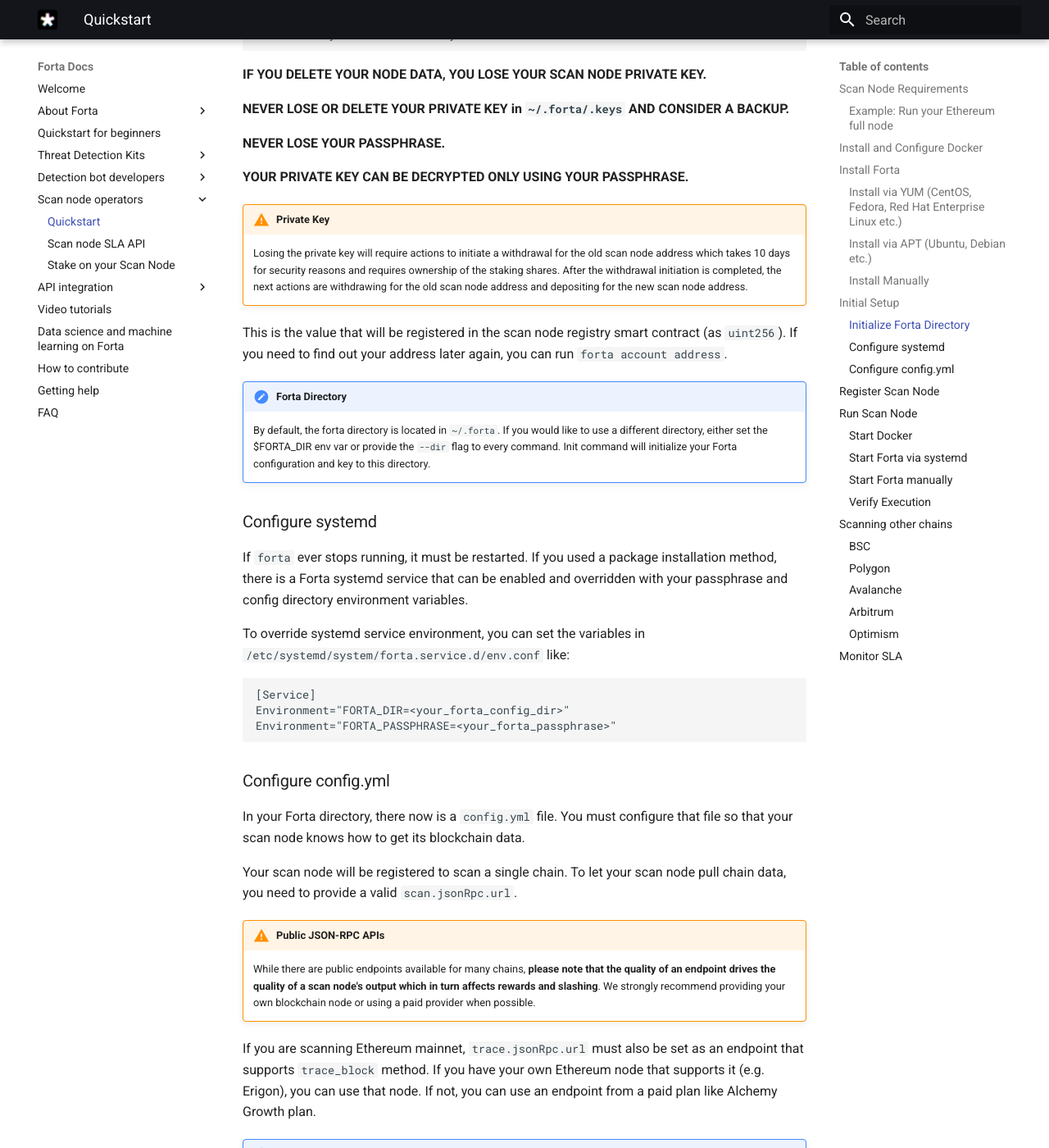
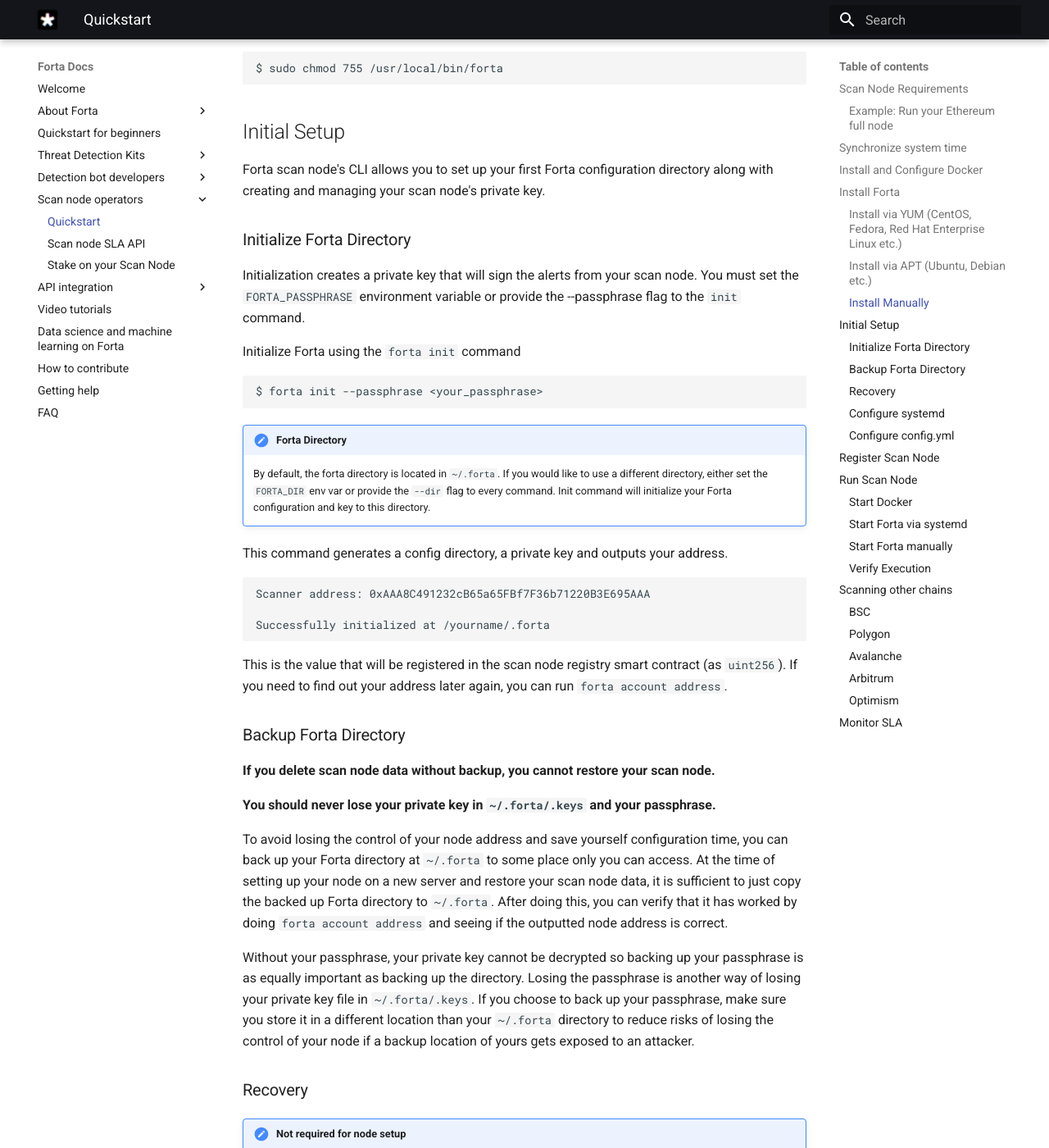
Before and after one commit to forta-network/docs, an MkDocs documentation site: the page built from docs/scanner-quickstart.md, in a window 1280 px wide and 1400 px high, scrolled down 3491 px. Shown: the whole window at 82% size. Built offline with MkDocs 1.6.1 and Material for MkDocs 9.7.7, drawn with Linux system fonts in a browser that asks for light colours; some of the changed text lies outside the part shown.

Commit message:
add time sync step, improve forta dir related explanations

````diff
--- a/docs/scanner-quickstart.md
+++ b/docs/scanner-quickstart.md
@@ -1,6 +1,8 @@
 # Run a Scan Node
 
-This page contains the steps and technical recommendations to help you set up your node. If you have not seen the full list of onboarding steps yet, please see them through [here](https://forta.notion.site/Forta-Fortification-Network-4a8af3ab4aea480d993e5095ad0ed746).
+This page contains the steps and technical recommendations to help you set up your node. Please always refer to this documentation for the most up-to-date information.
+
+If you have not seen the full list of onboarding steps yet, please see them first through [here](https://forta.notion.site/Forta-Fortification-Network-4a8af3ab4aea480d993e5095ad0ed746).
 
 **Before continuing, please make sure that you have filled out the [application form](https://docs.google.com/forms/d/e/1FAIpQLSe7p8LYECwDJetO2eCXBzs0H7dt7aEcoisexVteCIu7wVx_pg/viewform) and agreed to terms of participation first.** You can feel free to follow this documentation and start your node while your application is being reviewed but please also keep in mind that your application may get rejected.
 
@@ -29,6 +31,26 @@
 
 !!! note "Ethereum node access"
     Be sure to set `--http.vhosts` to allow hostname access, and enable `eth,net,web3` HTTP APIs. Note that `trace` is only applicable for Ethereum mainnet.
+
+## Synchronize system time
+
+To produce correct timestamps on the alerts and avoid authorization problems at the time of publishing alerts, **you must ensure at all times that the system time is correct.** If the system time is not correct, your node will fail to publish alerts and may generate no rewards as a result.
+
+We suggest using `systemd-timesyncd` which is widely available and sufficient as a time synchronization daemon. After started, it will periodically synchronize the system time in background.
+
+To enable, `systemd-timesyncd` and check the result, you can do:
+```
+$ sudo systemctl enable systemd-timesyncd
+$ sudo systemctl start systemd-timesyncd
+$ timedatectl status
+               Local time: Tue 2022-01-01 17:00:00 -03
+           Universal time: Tue 2022-01-01 20:00:00 UTC
+                 RTC time: Tue 2022-01-01 20:00:00
+                Time zone: America/Argentina/Buenos_Aires (-03, -0300)
+System clock synchronized: yes
+              NTP service: active  <------------------- (it worked)
+          RTC in local TZ: no
+```
 
 ## Install and Configure Docker
 
@@ -125,7 +147,7 @@
 
 ### Initialize Forta Directory
 
-Initialization creates a private key that will sign the alerts from your scan node.  You must set the $FORTA_PASSPHRASE environment variable or provide the --passphrase flag to the `init` command.
+Initialization creates a private key that will sign the alerts from your scan node.  You must set the `FORTA_PASSPHRASE` environment variable or provide the --passphrase flag to the `init` command.
 
 Initialize Forta using the `forta init` command
 
@@ -133,7 +155,10 @@
 $ forta init --passphrase <your_passphrase>
 ```
 
-This generates a config directory, a private key, and output your address
+!!! note "Forta Directory"
+    By default, the forta directory is located in `~/.forta`. If you would like to use a different directory, either set the `FORTA_DIR` env var or provide the `--dir` flag to every command. Init command will initialize your Forta configuration and key to this directory.
+
+This command generates a config directory, a private key and outputs your address.
 
 ```
 Scanner address: 0xAAA8C491232cB65a65FBf7F36b71220B3E695AAA
@@ -141,22 +166,43 @@
 Successfully initialized at /yourname/.forta
 ```
 
-**IF YOU DELETE YOUR NODE DATA, YOU LOSE YOUR SCAN NODE PRIVATE KEY.**
-
-**NEVER LOSE OR DELETE YOUR PRIVATE KEY in `~/.forta/.keys` AND CONSIDER A BACKUP.**
-
-**NEVER LOSE YOUR PASSPHRASE.**
-
-**YOUR PRIVATE KEY CAN BE DECRYPTED ONLY USING YOUR PASSPHRASE.**
-
-!!! warning "Private Key"
-    Losing the private key will require actions to initiate a withdrawal for the old scan node address which takes 10 days for security reasons and requires ownership of the staking shares. After the withdrawal initiation is completed, the next actions are withdrawing for the old scan node address and depositing for the new scan node address.
-
 This is the value that will be registered in the scan node registry smart contract (as `uint256`).
 If you need to find out your address later again, you can run `forta account address`.
 
-!!! note "Forta Directory"
-    By default, the forta directory is located in `~/.forta`. If you would like to use a different directory, either set the $FORTA_DIR env var or provide the `--dir` flag to every command. Init command will initialize your Forta configuration and key to this directory.
+### Backup Forta Directory
+
+**If you delete scan node data without backup, you cannot restore your scan node.**
+
+**You should never lose your private key in `~/.forta/.keys` and your passphrase.**
+
+To avoid losing the control of your node address and save yourself configuration time, you can back up your Forta directory at `~/.forta` to some place only you can access. At the time of setting up your node on a new server and restore your scan node data, it is sufficient to just copy the backed up Forta directory to `~/.forta`. After doing this, you can verify that it has worked by doing `forta account address` and seeing if the outputted node address is correct.
+
+Without your passphrase, your private key cannot be decrypted so backing up your passphrase is as equally important as backing up the directory. Losing the passphrase is another way of losing your private key file in `~/.forta/.keys`. If you choose to back up your passphrase, make sure you store it in a different location than your `~/.forta` directory to reduce risks of losing the control of your node if a backup location of yours gets exposed to an attacker.
+
+
+### Recovery
+
+!!! important "Not required for node setup"
+    If you have visited this documentation to set up your node, you can safely skip this _Recovery_ section. It is placed here to inform you about potential problems if you lose data and for troubleshooting if needed later.
+
+_"I lost my scan node data, now what?"_
+
+Losing the scan node private key will require you to transfer your stake to a new scan node address after you finish setting up your new node. Same applies if your node private key and/or passphrase was stolen and you would like to switch to a new address.
+
+**The scan node private key does not own or control the staked FORT.**
+
+The first thing to check to see is if you own the shares to your stake by querying `11. sharesOf` method in Forta staking contract [on Polygonscan](https://polygonscan.com/address/0xd2863157539b1D11F39ce23fC4834B62082F6874#readProxyContract) by inputting:
+
+- **subjectType:** 0
+
+- **subject:** Your scan node address
+
+- **account:** Your owner wallet address
+
+If the result is 0 after clicking the _Query_ button, your owner wallet does not own the stake shares for your node and thus you cannot move your stake.
+
+If you are able to move your stake, you can follow the steps in the [_Stake on your Scan Node_ section](https://docs.forta.network/en/latest/stake-on-scan-node/). Due to security reasons, this can take time.
+
 
 ### Configure systemd
 
````
Also changed, not shown: other parts of docs/scanner-quickstart.md (+1 -0 lines).
